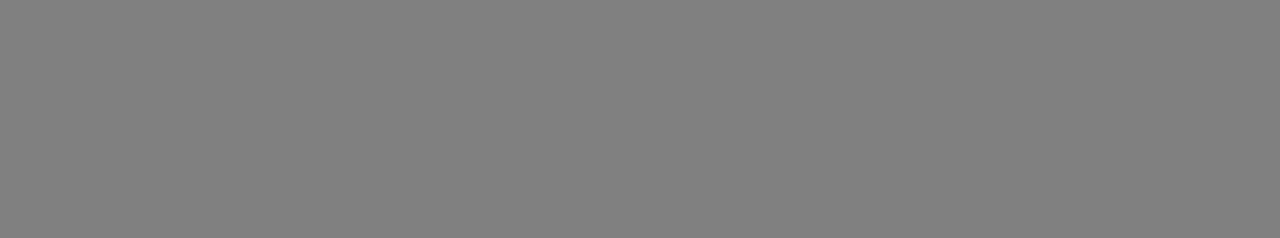
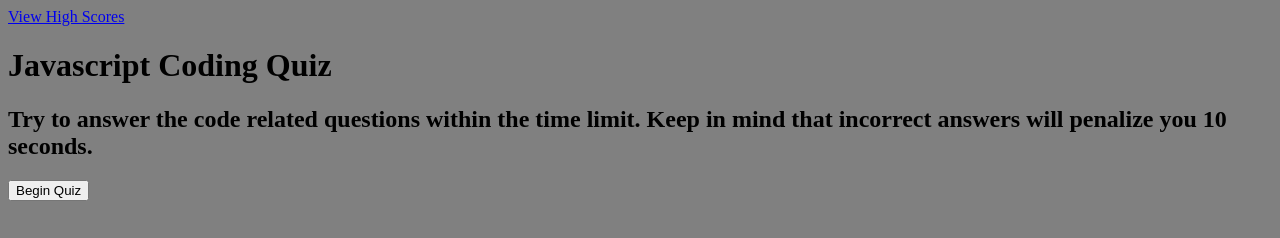
Before and after one commit to Bakeradm6/04-javascript-coding-quiz-challenge, a plain HTML site: page index.html in a window 1280 px wide. Drawn offline with Linux system fonts and the light colour scheme.

Commit message:
added quiz start page code  to HTML

```diff
--- a/index.html
+++ b/index.html
@@ -7,7 +7,19 @@
     <link rel="stylesheet" href="assets/styles.css">
 </head>
 <body>
+    <header>
+        <div id="view-high-scores"></div>
+            <a href="TODO">View High Scores</a>
+        </div>
 
+    </header>
+
+    <h1>Javascript Coding Quiz</h1>
     <script src="assets/script.js"></script>
+    <div class="quiz-container">
+        <h2>Try to answer the code related questions within the time limit. Keep in mind that incorrect answers will penalize you 10 seconds.</h2>
+        <button id="start-button">Begin Quiz</button>
+    </div>
+
 </body>
 </html>
```
